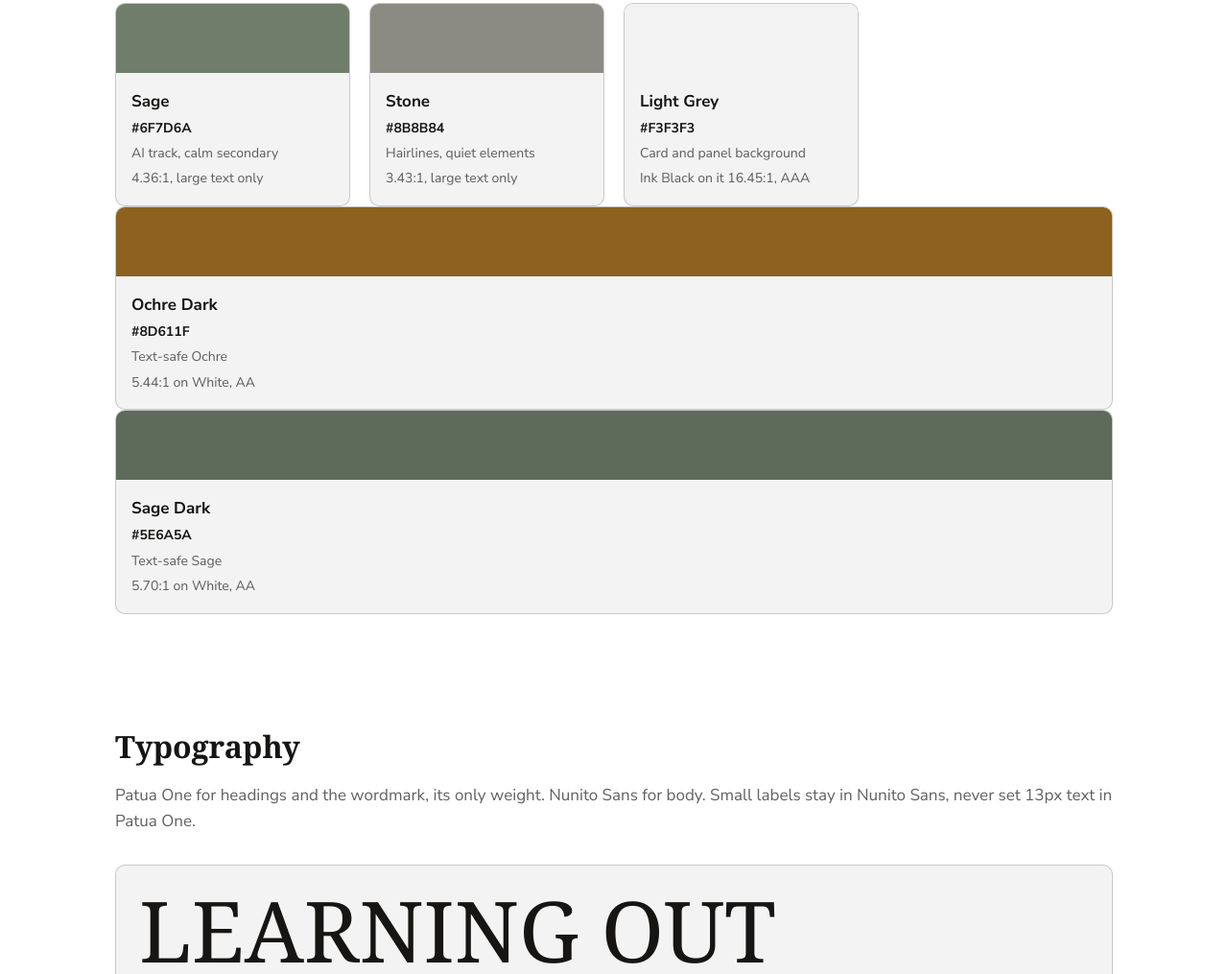
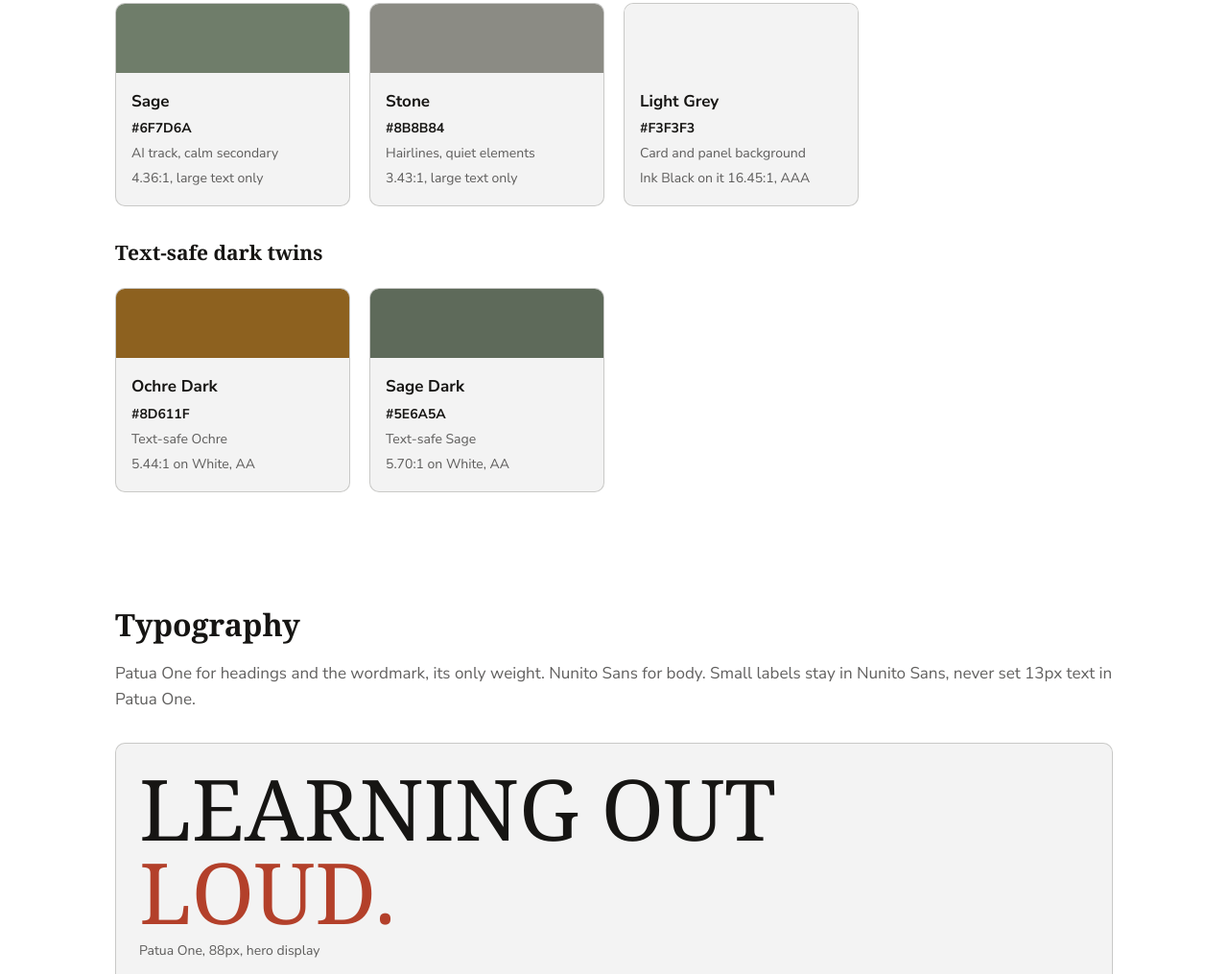
Before and after one commit to longster/synsei, a plain HTML site: page design/index.html in a window 1280 px wide. Shown: the part 2148-3163 px from the top of the page at 96% size. Drawn offline with Linux system fonts and the light colour scheme; a web font is replaced by a local one.

Commit message:
Fix swatch grid markup, dark twins side by side with subtitle

```diff
--- a/design.css
+++ b/design.css
@@ -49,6 +49,12 @@
 .swatch p { margin: 0 0 4px; font-size: 14px; color: var(--muted); }
 .swatch p:last-child { margin-bottom: 0; }
 .swatch .hex { font-weight: bold; color: var(--ink); }
+.swatch-subtitle {
+  grid-column: 1 / -1;
+  font-family: var(--display);
+  font-size: 21px;
+  margin: 12px 0 0;
+}
 
 .specimen {
   background: var(--card);
--- a/design/index.html
+++ b/design/index.html
@@ -9,7 +9,7 @@
 <link rel="preconnect" href="https://fonts.gstatic.com" crossorigin>
 <link href="https://fonts.googleapis.com/css2?family=Patua+One&family=Nunito+Sans:wght@400;600;700&display=swap" rel="stylesheet">
 <link rel="stylesheet" href="../styles.css?v=6">
-<link rel="stylesheet" href="../design.css?v=4">
+<link rel="stylesheet" href="../design.css?v=5">
 <link rel="icon" type="image/svg+xml" href="../synsei-icon.svg">
 <script async src="https://www.googletagmanager.com/gtm.js?id=GTM-TKNXQMXL"></script>
 <script>
@@ -156,8 +156,7 @@
             <p>Ink Black on it 16.45:1, AAA</p>
           </div>
         </article>
-          </div>
-        </article>
+        <h3 class="swatch-subtitle">Text-safe dark twins</h3>
         <article class="swatch">
           <div class="chip" style="background:#8d611f"></div>
           <div class="swatch-body">
```
